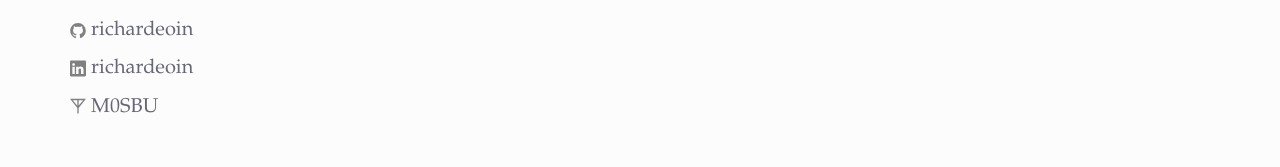
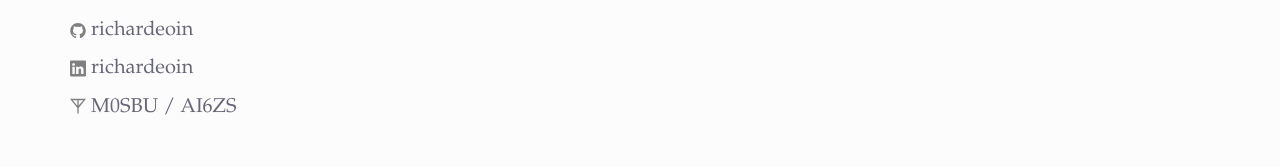
Before and after one commit to richardeoin/fish, a Jekyll site: the page built from index.markdown, in a window 1280 px wide. Shown: the part 1436-1603 px from the top of the page. Built offline with Jekyll 4.4.1, drawn with Linux system fonts in a browser that asks for light colours; some web fonts are replaced.

Commit message:
Added link to qrz, us call

```diff
--- a/_includes/contact.html
+++ b/_includes/contact.html
@@ -22,12 +22,12 @@
   </a>
 </p>
 <p>
-  <a href="">
+  <a href="https://www.qrz.com/db/M0SBU">
     <span class="icon  icon--ham">
       <svg viewBox="0 9 16 16">
         <path fill="#828282" d="m 16,8.3333334 -16,0 7.3333336,9.1333326 0,5.533334 1.3333328,0 0,-5.533334 L 16,8.3333334 Z m -7.3333336,6.7333326 0,-5.3999994 4.5999996,0 -4.5999996,5.3999994 z m -5.933333,-5.3999994 4.6000002,0 0,5.4666674 -4.6000002,-5.4666674 z"/>
       </svg>
     </span>
-    <span class="username" style="white-space:nowrap;">M0SBU</span>
+    <span class="username" style="white-space:nowrap;">M0SBU / AI6ZS</span>
   </a>
 </p>
```
